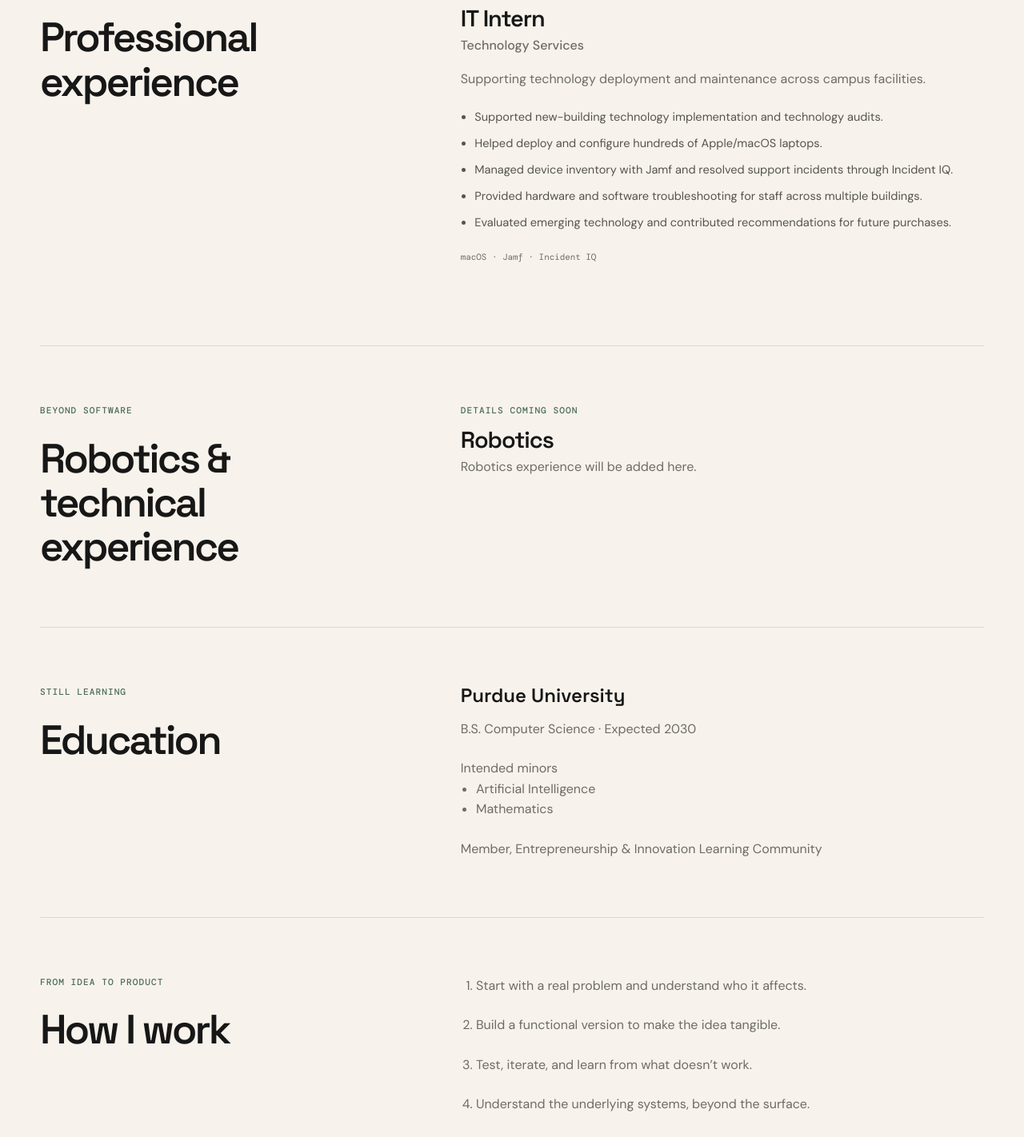
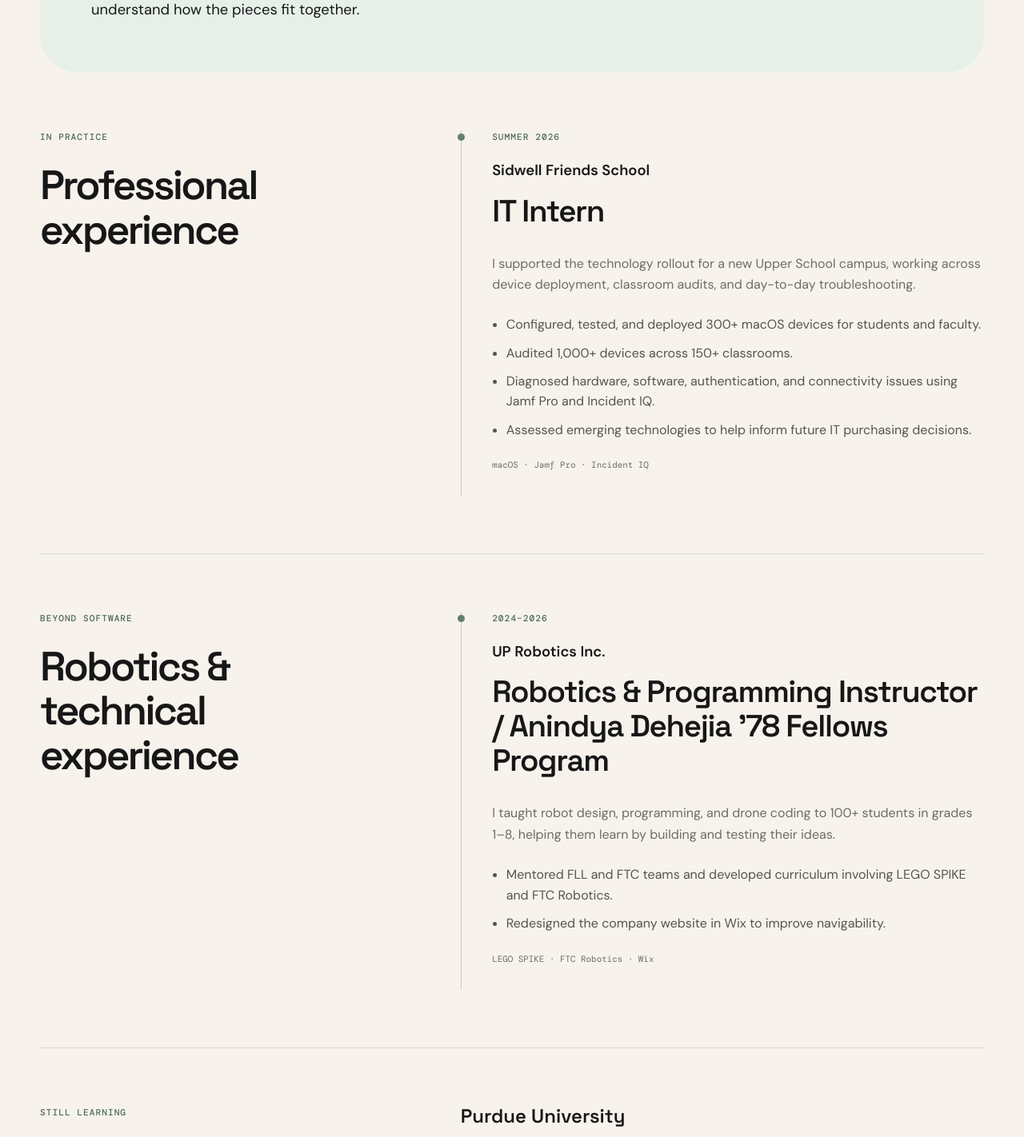
Before and after one commit to nathanaguiar2007/Portfolio, a React (Vite) app: page /experience in a window 1280 px wide. Shown: the part 1000-2422 px from the top of the page at 80% size. Built offline with nearby package versions, Linux system fonts and the light colour scheme.

Commit message:
Add certificates and experience page

```diff
--- a/src/components/CertificatesSection.tsx
+++ b/src/components/CertificatesSection.tsx
@@ -15,6 +15,9 @@ export default function CertificatesSection() {
                   <img src={/^(https?:)?\/\//.test(certificate.image.src) ? certificate.image.src : `${import.meta.env.BASE_URL}${certificate.image.src.replace(/^\//, "")}`} alt={certificate.image.alt} loading="lazy" />
                 </figure>
               )}
+              {certificate.issuerLogo && (
+                <img className="certificate-logo" src={/^(https?:)?\/\//.test(certificate.issuerLogo.src) ? certificate.issuerLogo.src : `${import.meta.env.BASE_URL}${certificate.issuerLogo.src.replace(/^\//, "")}`} alt={certificate.issuerLogo.alt} loading="lazy" />
+              )}
               <header>
                 <h3>{certificate.name}</h3>
                 <p>{certificate.issuer}</p>
--- a/src/components/ExperienceEntry.tsx
+++ b/src/components/ExperienceEntry.tsx
@@ -4,8 +4,8 @@ export default function ExperienceEntry({ entry }: { entry: Experience }) {
   return (
     <article className="experience-entry">
       <p className="eyebrow">{entry.dates}</p>
+      <p className="experience-company">{entry.company}</p>
       <h3>{entry.title}</h3>
-      {entry.company && <p className="experience-company">{entry.company}</p>}
       <p>{entry.description}</p>
       {entry.accomplishments.length > 0 && (
         <ul>
--- a/src/data/portfolio.ts
+++ b/src/data/portfolio.ts
@@ -17,7 +17,7 @@ export const projects: Project[] = [
     description:
       "An iOS personal-finance application designed around college life. A calmer way for students to understand spending, manage accounts, and make better financial decisions.",
     status: "Work in progress",
-    technologies: ["Swift", "SwiftUI", "Supabase", "PostgreSQL", "iOS"],
+    technologies: ["Swift", "SwiftUI", "Supabase", "AI tooling"],
     sections: [
       {
         title: "The idea",
@@ -27,7 +27,7 @@ export const projects: Project[] = [
       {
         title: "The build",
         content:
-          "The application uses Swift and SwiftUI for iOS, with Supabase and PostgreSQL supporting its data layer. The focus is on making financial information easy to access and understand.",
+          "Built with SwiftUI, Supabase, and AI tooling, the app is taking shape around spending tracking, semester budgeting, receipt and screenshot parsing, campus deals, spending insights, and personal-finance widgets.",
       },
       {
         title: "What comes next",
@@ -38,22 +38,22 @@ export const projects: Project[] = [
   },
   {
     slug: "food-ai",
-    title: "AI / Food Recognition & Macronutrient Research",
+    title: "Macronutrient Recognition Using Computer Vision",
     tagline: "Teaching machines to understand food.",
     description:
       "A computer-vision and machine-learning project focused on recognizing food and connecting predictions with nutritional and macronutrient information.",
     status: "Research published and presented",
     technologies: [
       "Python",
-      "Machine Learning",
-      "Neural Networks",
-      "Computer Vision",
+      "TensorFlow",
+      "Pandas",
+      "NumPy",
     ],
     sections: [
       {
         title: "The project",
         content:
-          "Exploring how computer vision and neural networks can connect a food image with useful nutritional context, from recognizing food to understanding its macronutrients.",
+          "A convolutional neural network trained on 101,000 images across 101 food categories reached 91% validation accuracy. The work explores food recognition for nutrition and macronutrient applications.",
       },
       {
         title: "Research contribution",
@@ -78,51 +78,46 @@ export const experience: Experience[] = [
   {
     id: "it-internship",
     title: "IT Intern",
-    company: "Technology Services",
-    dates: "Summer 2023 – Present",
+    company: "Sidwell Friends School",
+    dates: "Summer 2026",
     description:
-      "Supporting technology deployment and maintenance across campus facilities.",
+      "I supported the technology rollout for a new Upper School campus, working across device deployment, classroom audits, and day-to-day troubleshooting.",
     accomplishments: [
-      "Supported new-building technology implementation and technology audits.",
-      "Helped deploy and configure hundreds of Apple/macOS laptops.",
-      "Managed device inventory with Jamf and resolved support incidents through Incident IQ.",
-      "Provided hardware and software troubleshooting for staff across multiple buildings.",
-      "Evaluated emerging technology and contributed recommendations for future purchases.",
+      "Configured, tested, and deployed 300+ macOS devices for students and faculty.",
+      "Audited 1,000+ devices across 150+ classrooms.",
+      "Diagnosed hardware, software, authentication, and connectivity issues using Jamf Pro and Incident IQ.",
+      "Assessed emerging technologies to help inform future IT purchasing decisions.",
     ],
-    technologies: ["macOS", "Jamf", "Incident IQ"],
+    technologies: ["macOS", "Jamf Pro", "Incident IQ"],
   },
   {
     id: "robotics",
-    title: "Robotics",
-    company: "",
-    dates: "Details coming soon",
-    description: "Robotics experience will be added here.",
-    accomplishments: [],
-    technologies: [],
+    title: "Robotics & Programming Instructor / Anindya Dehejia ’78 Fellows Program",
+    company: "UP Robotics Inc.",
+    dates: "2024–2026",
+    description: "I taught robot design, programming, and drone coding to 100+ students in grades 1–8, helping them learn by building and testing their ideas.",
+    accomplishments: [
+      "Mentored FLL and FTC teams and developed curriculum involving LEGO SPIKE and FTC Robotics.",
+      "Redesigned the company website in Wix to improve navigability.",
+    ],
+    technologies: ["LEGO SPIKE", "FTC Robotics", "Wix"],
   },
 ];
 
 export const skillGroups = [
   { category: "Languages", skills: ["Python", "Java", "Swift", "C#"] },
   {
-    category: "Development",
-    skills: ["SwiftUI", "Git", "GitHub", "Xcode", "Supabase", "PostgreSQL"],
+    category: "AI & Data",
+    skills: ["TensorFlow", "OpenCV", "Pandas", "NumPy", "Kaggle"],
   },
   {
-    category: "AI & Data",
-    skills: [
-      "Machine Learning",
-      "Neural Networks",
-      "Computer Vision",
-      "LLM APIs",
-      "Data Analysis",
-    ],
+    category: "App & Developer Tools",
+    skills: ["SwiftUI", "Supabase", "OpenAI", "Claude", "Xcode", "Visual Studio Code", "GitHub", "HTML", "CSS"],
   },
   {
-    category: "Engineering & Design",
-    skills: ["Fusion 360", "Blender", "3D Printing", "Robotics"],
+    category: "Additional Tools",
+    skills: ["Jamf Pro", "Incident IQ", "Fusion 360", "TinkerCAD", "Blender"],
   },
-  { category: "Systems", skills: ["macOS", "Jamf", "Incident IQ"] },
 ];
 
 export const designCategories = [
@@ -173,6 +168,7 @@ export interface Certificate {
   credentialUrl?: string;
   // Use a public/ relative path (e.g. images/certificate.webp), or an HTTPS URL.
   image?: { src: string; alt: string };
+  issuerLogo?: { src: string; alt: string };
   placeholder?: boolean;
 }
 
@@ -185,21 +181,21 @@ export const certificates: Certificate[] = [
 export const experienceStory = {
   subtitle: "A deeper look at how I work, what I’ve built, and what I’m learning.",
   about: "I enjoy taking ideas from concept to working product. Moving between software, AI, engineering, and design helps me ask better questions and understand how the pieces fit together.",
-  preview: "From deploying technology across campus facilities to building software, I’m interested in how ideas become useful tools for people.",
+  preview: "From a new school campus technology rollout to teaching robotics, I’ve learned by helping people use the things I build and support.",
   approach: [
-    "Start with a real problem and understand who it affects.",
-    "Build a functional version to make the idea tangible.",
-    "Test, iterate, and learn from what doesn’t work.",
-    "Understand the underlying systems, beyond the surface.",
-    "Use feedback to improve the product.",
+    "Start with a real problem and understand it before adding complexity.",
+    "Build a functional first version and learn the technology underneath it.",
+    "Test what works, revise what doesn’t, and improve the experience through feedback.",
   ],
-  interests: ["Software engineering", "Artificial intelligence", "Machine learning", "Cybersecurity", "Product development", "Robotics", "Engineering", "Human-centered software"],
+  interests: ["Software engineering", "Artificial intelligence", "Machine learning", "Computer vision", "Cybersecurity", "Product development", "Robotics", "Engineering", "Human-centered software"],
 };
 
 export const education = {
   university: "Purdue University",
+  location: "West Lafayette, Indiana",
   degree: "B.S. Computer Science",
   expectedYear: "2030",
   intendedMinors: ["Artificial Intelligence", "Mathematics"],
   community: "Entrepreneurship & Innovation Learning Community",
+  coursework: ["Problem Solving & Object-Oriented Programming", "Multivariate Calculus", "Strategy and AI in Society, Markets, and Decision Systems"],
 };
--- a/src/pages/About.tsx
+++ b/src/pages/About.tsx
@@ -2,8 +2,8 @@ import AboutSection from "../components/AboutSection";
 
 export default function About() {
   return (
-    <div className="section-shell">
+    <article className="section-shell">
       <AboutSection standalone />
-    </div>
+    </article>
   );
 }
--- a/src/pages/Design.tsx
+++ b/src/pages/Design.tsx
@@ -2,7 +2,7 @@ import DesignGallery from "../components/DesignGallery";
 
 export default function Design() {
   return (
-    <div className="section-shell design-page">
+    <article className="section-shell design-page">
       <header className="page-header">
         <p className="eyebrow">Engineering & design</p>
         <h1>Beyond code.</h1>
@@ -12,6 +12,6 @@ export default function Design() {
         </p>
       </header>
       <DesignGallery standalone />
-    </div>
+    </article>
   );
 }
--- a/src/pages/Experience.tsx
+++ b/src/pages/Experience.tsx
@@ -4,7 +4,7 @@ import SectionHeader from "../components/SectionHeader";
 
 export default function Experience() {
   return (
-    <article className="section-shell experience-page">
+    <div className="section-shell experience-page">
       <header className="page-header">
         <p className="eyebrow">A little context</p>
         <h1>Experience</h1>
@@ -17,13 +17,13 @@ export default function Experience() {
       </section>
       <section className="story-section editorial-layout">
         <SectionHeader eyebrow="In practice" title="Professional experience" />
-        <div>
+        <div className="experience-timeline">
           {experience.filter((entry) => entry.id !== "robotics").map((entry) => <ExperienceEntry key={entry.id} entry={entry} />)}
         </div>
       </section>
       <section className="story-section editorial-layout">
         <SectionHeader eyebrow="Beyond software" title="Robotics & technical experience" />
-        <div>
+        <div className="experience-timeline">
           {experience.filter((entry) => entry.id === "robotics").map((entry) => <ExperienceEntry key={entry.id} entry={entry} />)}
         </div>
       </section>
@@ -31,10 +31,13 @@ export default function Experience() {
         <SectionHeader eyebrow="Still learning" title="Education" />
         <article className="education-copy">
           <h3>{education.university}</h3>
+          <p>{education.location}</p>
           <p>{education.degree} · Expected <time dateTime={education.expectedYear}>{education.expectedYear}</time></p>
-          <p>Intended minors</p>
+          <h4>Intended minors</h4>
           <ul>{education.intendedMinors.map((minor) => <li key={minor}>{minor}</li>)}</ul>
-          <p>Member, {education.community}</p>
+          <p>{education.community}</p>
+          <h4>Relevant coursework</h4>
+          <ul>{education.coursework.map((course) => <li key={course}>{course}</li>)}</ul>
         </article>
       </section>
       <section className="story-section editorial-layout">
@@ -45,6 +48,6 @@ export default function Experience() {
         <SectionHeader eyebrow="Questions worth exploring" title="Technical interests" />
         <ul>{experienceStory.interests.map((interest) => <li key={interest}>{interest}</li>)}</ul>
       </section>
-    </article>
+    </div>
   );
 }
--- a/src/pages/Home.tsx
+++ b/src/pages/Home.tsx
@@ -54,7 +54,7 @@ export default function Home() {
           ))}
         </div>
       </section>
-      <section id="experience" className="experience-band">
+      <section className="experience-band">
         <div className="section-shell editorial-layout">
           <SectionHeader
             eyebrow="A little context"
@@ -70,7 +70,7 @@ export default function Home() {
           <div className="experience-preview">
             <p>{experienceStory.preview}</p>
             <Link to="/experience" className="text-link">
-              Read more about my experience <span aria-hidden="true">→</span>
+              Explore my experience <span aria-hidden="true">→</span>
             </Link>
           </div>
         </div>
--- a/src/styles.css
+++ b/src/styles.css
@@ -1555,3 +1555,20 @@ a:hover .arrow {
 }
 
 .project-header h1 { overflow-wrap: anywhere; }
+
+/* Experience reads as a continuous story, with a quiet timeline for the work. */
+.experience-page .page-header { padding-block: clamp(2rem, 6vw, 5rem); }
+.experience-page .page-header .project-tagline { max-width: 670px; }
+.experience-timeline { border-left: 1px solid #cfc7bc; padding-left: clamp(1.5rem, 3vw, 3rem); }
+.experience-timeline .experience-entry { position: relative; max-width: 700px; }
+.experience-timeline .experience-entry::before { content: ""; position: absolute; width: 9px; height: 9px; border-radius: 50%; background: #607f70; left: calc(-1 * clamp(1.5rem, 3vw, 3rem) - 5px); top: .25rem; }
+.experience-page .experience-entry h3 { font-size: clamp(1.8rem, 3vw, 2.8rem); line-height: 1.12; max-width: 690px; }
+.experience-page .experience-company { color: var(--text-primary) !important; font-size: 1.15rem; font-weight: 600; margin-top: 1.2rem; }
+.experience-page .experience-entry > p:nth-of-type(3) { margin-top: var(--space-lg); line-height: 1.65; }
+.experience-page .experience-entry ul { font-size: 1rem; line-height: 1.6; }
+.education-copy h4 { color: var(--text-primary); font-size: 1rem; margin-top: var(--space-lg); }
+.education-copy h4 + ul { margin-top: var(--space-sm); }
+.certificate { transition: transform 250ms ease, box-shadow 250ms ease; }
+.certificate-logo { width: auto; height: 38px; max-width: 150px; object-fit: contain; margin-bottom: var(--space-md); }
+.certificate:hover { transform: translateY(-3px); box-shadow: 0 18px 35px rgb(23 23 23 / 5%); }
+@media (prefers-reduced-motion: reduce) { .certificate:hover { transform: none; } }
```
Also changed, not shown: 1 other file (tests, documents, lock files or other folders).
